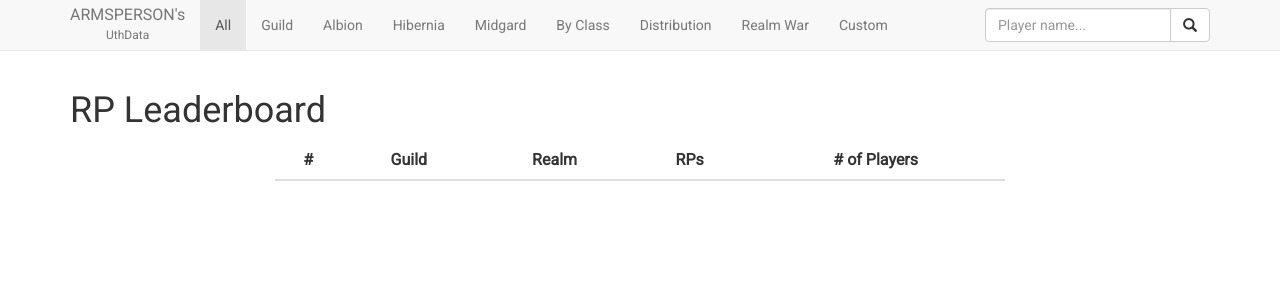
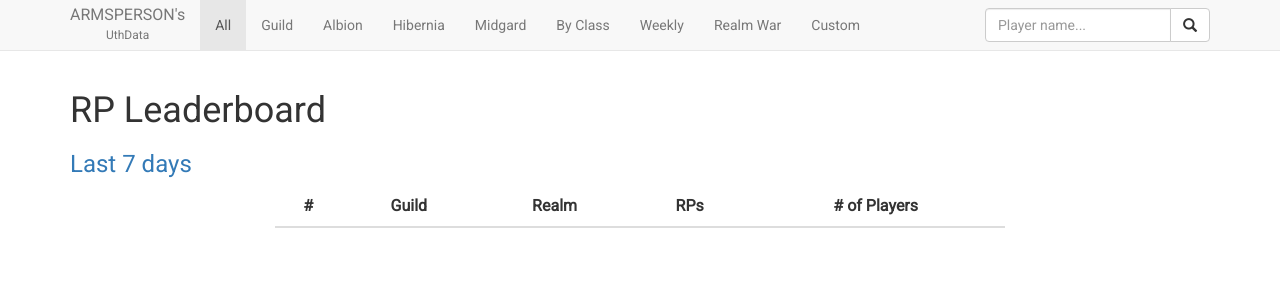
Before and after one commit to prsauer/uthmetric, a Django app: template hello/apps/hellocount/templates/guilds.html in a window 1280 px wide. Shown: the top 300 px of the page. Run offline with Django 3.2, Linux system fonts and the light colour scheme; the template is opened without the code that fills it, so the values that code supplies are empty; parts of the project's set-up code (start-up, migrations or seed data) failed here and were passed over; some libraries are stand-ins or nearby versions.

Commit message:
Linkages to weekly stuff

```diff
--- a/hello/apps/hellocount/templates/guilds.html
+++ b/hello/apps/hellocount/templates/guilds.html
@@ -11,6 +11,7 @@
     <title>RP Leaderboard</title>
     <div class="container">
     <h1>RP Leaderboard {% if realm %}{{realm}}{%endif%}</h1>
+    <h3><a href="{% url 'weekly_guild' %}">Last 7 days</a></h3>
     <div class="col-md-8 col-md-offset-2">
       <table id="eader" class="table table-striped">
         <thead>
--- a/hello/apps/hellocount/templates/leaders.html
+++ b/hello/apps/hellocount/templates/leaders.html
@@ -14,6 +14,9 @@
       <h4>{% for key, value in query.items %} {{key}}: {{value}} {% endfor %}</h4>
     {% else %}
     <h1>RP Leaderboard {% if realm %}{{realm}}{%endif%}</h1>
+    {% if not realm %}
+    <h3><a href="{% url 'weekly_solo' %}">Last 7 days</a></h3>
+    {% endif %}
     {% endif %}
     <div class="col-md-10 col-md-offset-1">
       <table id="eader" class="table table-striped">
--- a/hello/apps/hellocount/templates/navbar.html
+++ b/hello/apps/hellocount/templates/navbar.html
@@ -29,7 +29,8 @@ function goSearch() {
         <li class="{% if realm == 'Hibernia' %}active{% endif %}"><a href="{% url 'leaders' 'Hibernia' %}">Hibernia</a></li>
         <li class="{% if realm == 'Midgard' %}active{% endif %}"><a href="{% url 'leaders' 'Midgard' %}">Midgard</a></li>
         <li class="{% if realm == 'classes' %}active{% endif %}"><a href="{% url 'by_class' %}">By Class</a></li>
-        <li class="{% if realm == 'Distribution' %}active{% endif %}"><a href="{% url 'charts' %}">Distribution</a></li>
+        <!--<li class="{% if realm == 'Distribution' %}active{% endif %}"><a href="{% url 'charts' %}">Distribution</a></li>-->
+        <li class="{% if realm == 'weekly_realm' %}active{% endif %}"><a href="{% url 'weekly_realm' %}">Weekly</a></li>
         <li class="{% if realm == 'realmwar' %}active{% endif %}"><a href="{% url 'realmwar' %}">Realm War</a></li>
         <li class="{% if realm == 'custom' %}active{% endif %}"><a href="{% url 'create_custom' %}">Custom</a></li>
       </ul>
--- a/hello/apps/hellocount/views.py
+++ b/hello/apps/hellocount/views.py
@@ -157,6 +157,7 @@ def weekly_solo_leaders(request):
 
 def weekly_realm_leaders(request):
 	cdict = {}
+	cdict['realm'] = 'weekly_realm'
 	cdict['alb_7'] = Player.objects.filter(realmname="Albion").aggregate(total_rps=Sum('rps_last7'))
 	cdict['hib_7'] = Player.objects.filter(realmname="Hibernia").aggregate(total_rps=Sum('rps_last7'))
 	cdict['mid_7'] = Player.objects.filter(realmname="Midgard").aggregate(total_rps=Sum('rps_last7'))
```
Also changed, not shown: hello/apps/hellocount/urls.py (+5 -4 lines).
